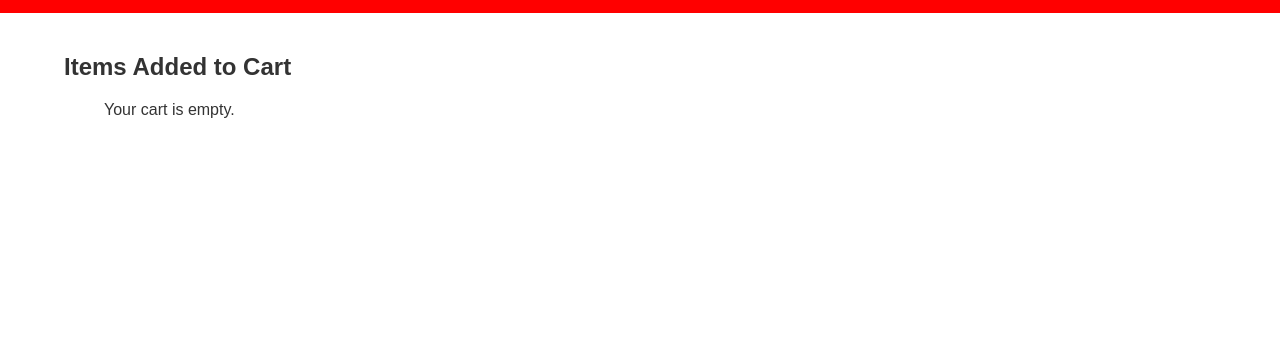
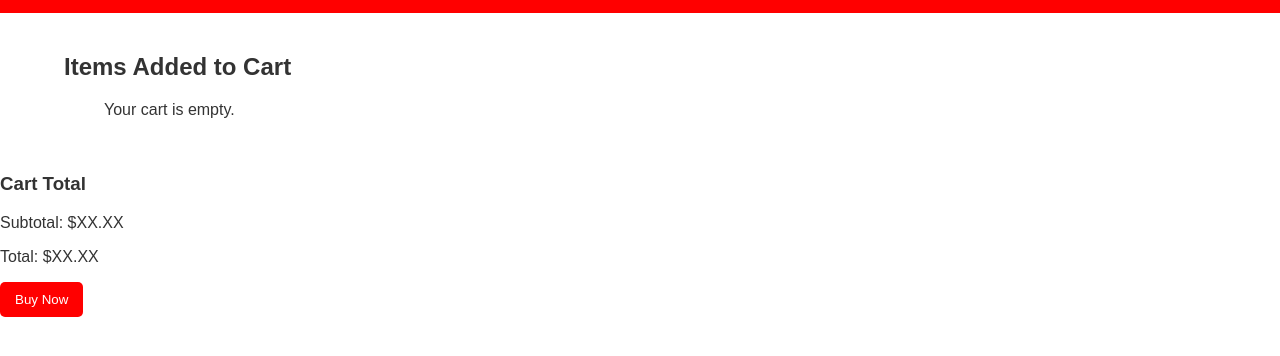
Before and after one commit to umairam10/demo-ecomerce, a plain HTML site: page cart.html in a window 1280 px wide. Shown: the part 118-474 px from the top of the page. Drawn offline with Linux system fonts and the light colour scheme.

Commit message:
Update cart.html

```diff
--- a/cart.html
+++ b/cart.html
@@ -44,6 +44,12 @@ height="0" width="0" style="display:none;visibility:hidden"></iframe></noscript>
     <h2>Items Added to Cart</h2>
     <ul id="cart-items"></ul>
 </div>
+    <div class="cart-summary">
+    <h3>Cart Total</h3>
+    <p>Subtotal: $XX.XX</p>
+    <p>Total: $XX.XX</p>
+    <button class="btn" onclick="location.href='payment.html'">Buy Now</button>
+</div>
 
 </body>
 </html>
```
